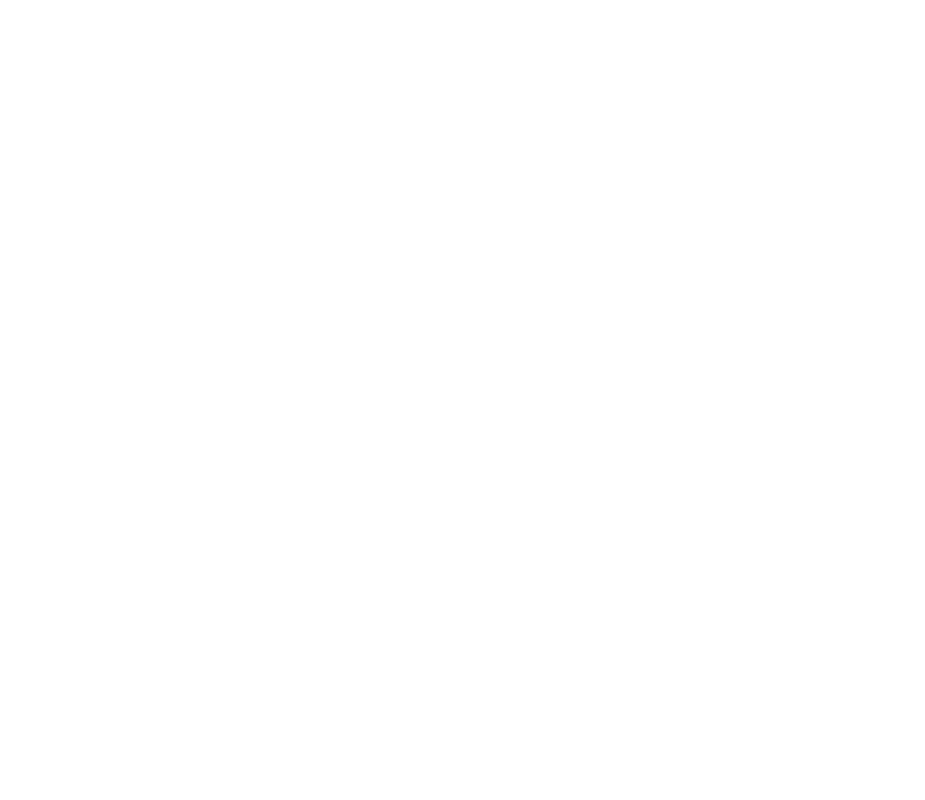
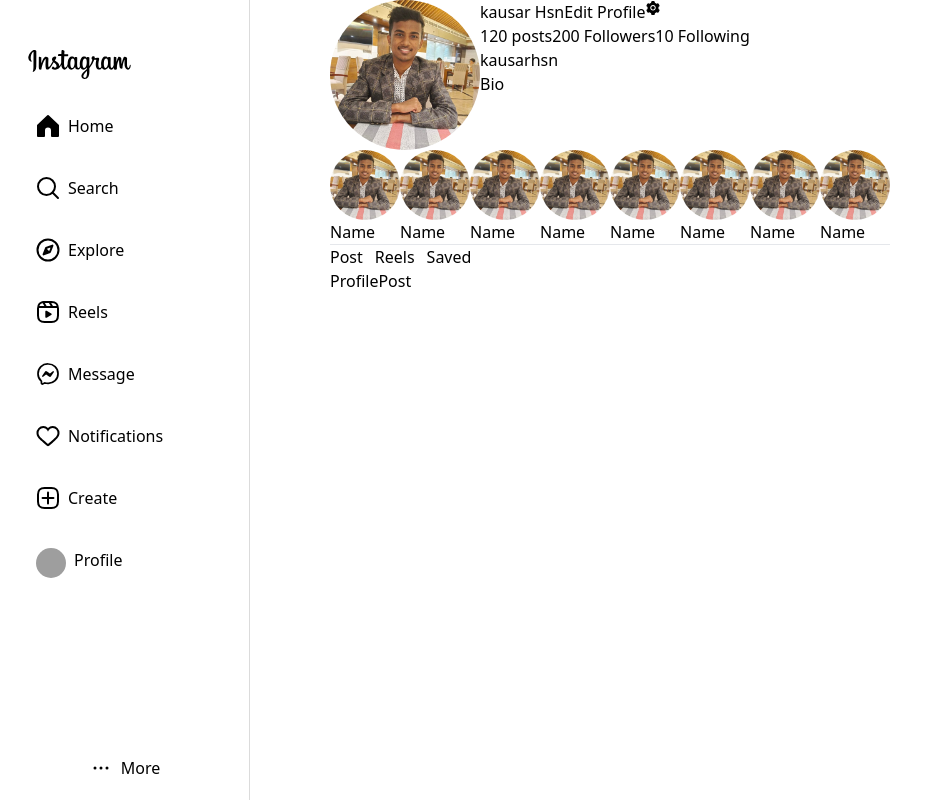
Before and after one commit to kausarHsn09/instagram-clone-new, a React (Vite) app: page /profile/post in a window 1280 px wide. Before the commit this address had no page. Shown: the whole page, without its empty margins (0-925 px from the left). Built offline with nearby package versions, Linux system fonts and the light colour scheme; grey boxes are pictures that could not be loaded.

Commit message:
profile layout

```diff
--- a/src/App.tsx
+++ b/src/App.tsx
@@ -1,10 +1,15 @@
 import { Routes,BrowserRouter,Route } from "react-router-dom"
+
 
 import Home from "./pages/Home"
 import Profile from "./pages/Profile"
 import Reels from "./pages/Reels"
 import Explore from "./pages/Explore"
 import Settings from "./pages/Settings"
+
+import ProfilePost from "./components/profile-post/ProfilePost"
+import ProfileSaved from "./components/profile-post/ProfileSaved"
+import ProfileReels from "./components/profile-post/ProfileReels"
 
 import Applayout from "./pages/Applayout"
 import Message from "./pages/Message"
@@ -15,8 +20,12 @@
        <Routes>
         <Route path="/" element={<Applayout/>}>
           <Route index element={<Home/>}/>
-          <Route path="/profile">
-            <Route index element={<Profile/>}/>
+          <Route path="/profile"  element={<Profile/>}>
+            <Route >
+              <Route path="post" element={<ProfilePost/>}/>
+              <Route path="saved" element={<ProfileSaved/>}/>
+              <Route path="reels" element={<ProfileReels/>}/>
+            </Route>
             <Route path="edit" element={<Settings/>}/>
           </Route>
           <Route path="/reels" element={<Reels/>}/>
--- a/src/components/nav/Nav.tsx
+++ b/src/components/nav/Nav.tsx
@@ -60,7 +60,7 @@
             <CreateLogo /> <p className="md:hidden hidden lg:block ">Create</p>
           </NavLink>
 
-          <NavLink to="/profile" className="navLinks lg:px-4  flex gap-x-2">
+          <NavLink to="/profile/post" className="navLinks lg:px-4  flex gap-x-2">
           <img className={`w-[30px] h-[30px] rounded-full object-cover`} src={ProfilePicture} alt="Profile icon"/>
             <p className="md:hidden hidden lg:block ">Profile</p>
           </NavLink>
--- /dev/null
+++ b/src/components/profile-info/ProfileTop.tsx
@@ -0,0 +1,33 @@
+import ProfilePicture from "../../assets/images/pic.jpg";
+import { AiFillSetting } from "react-icons/ai";
+const ProfileTop = () => {
+  return (
+    <div className="w-full flex">
+      <img
+        className="w-[150px] h-[150px] object-cover rounded-full"
+        src={ProfilePicture}
+      />
+
+      <div className="p_right_side">
+        <div className="flex">
+          <p>kausar Hsn</p>
+          <button>Edit Profile</button>
+          <AiFillSetting />
+        </div>
+
+        <div className="flex">
+          <p className="inline">120 posts</p>
+          <p className="inline">200 Followers</p>
+          <p className="inline">10 Following</p>
+        </div>
+
+        <div className="">
+          <p>kausarhsn</p>
+          <p>Bio</p>
+        </div>
+      </div>
+    </div>
+  );
+};
+
+export default ProfileTop;
--- /dev/null
+++ b/src/components/profile-info/ProgileHighlight.tsx
@@ -0,0 +1,85 @@
+import profileHighlight from "../../assets/images/pic.jpg";
+
+type dataType={
+    id:number,
+    highLightPic:string,
+    highLightName:string
+}
+
+const data:dataType[] =[
+    {
+        id:1,
+        highLightPic:profileHighlight,
+        highLightName: 'picnic'
+    },
+    {
+        id:2,
+        highLightPic:profileHighlight,
+        highLightName: 'Food'
+    },
+    {
+        id:3,
+        highLightPic:profileHighlight,
+        highLightName: 'Coxs Bazar'
+    },
+    {
+        id:4,
+        highLightPic:profileHighlight,
+        highLightName: 'Workstation'
+    },
+    {
+        id:5,
+        highLightPic:profileHighlight,
+        highLightName: 'Teatime'
+    },
+    {
+        id:6,
+        highLightPic:profileHighlight,
+        highLightName: 'Dhaka'
+    },
+    {
+        id:7,
+        highLightPic:profileHighlight,
+        highLightName: 'Gazipur'
+    },
+    {
+        id:8,
+        highLightPic:profileHighlight,
+        highLightName: 'kolkata'
+    },
+
+]
+
+const ProgileHighlights = () => {
+  return (
+    <div className="flex">
+
+     {data.map((item)=>(
+        <ProgileHighlight key={item.id} items={item}/>
+     ))}
+    </div>
+  )
+}
+
+type itemsType ={
+   items:{
+    id:number,
+    highLightPic:string,
+    highLightName: string
+   }
+}
+
+
+const ProgileHighlight = ({items}:itemsType) => {
+
+  return (
+    <div className="flex flex-col">
+      <img className="w-[70px] h-[70px] object-cover rounded-full" src={items.highLightPic} alt="" />
+      <p>Name</p>
+    </div>
+  )
+}
+
+
+
+export default ProgileHighlights
--- /dev/null
+++ b/src/components/profile-post/ProfileInfoLinks.tsx
@@ -0,0 +1,13 @@
+import { Link } from "react-router-dom"
+const ProfileInfoLinks = () => {
+  return (
+    <div className="flex gap-x-3">
+       <Link to='post'>Post</Link>
+       <Link to='reels'>Reels</Link>
+       <Link to='saved'>Saved</Link>
+
+    </div>
+  )
+}
+
+export default ProfileInfoLinks
--- /dev/null
+++ b/src/components/profile-post/ProfilePost.tsx
@@ -0,0 +1,9 @@
+import React from 'react'
+
+const ProfilePost = () => {
+  return (
+    <div>ProfilePost</div>
+  )
+}
+
+export default ProfilePost
--- /dev/null
+++ b/src/components/profile-post/ProfileReels.tsx
@@ -0,0 +1,9 @@
+import React from 'react'
+
+const ProfileReels = () => {
+  return (
+    <div>ProfileReels</div>
+  )
+}
+
+export default ProfileReels
--- /dev/null
+++ b/src/components/profile-post/ProfileSaved.tsx
@@ -0,0 +1,9 @@
+import React from 'react'
+
+const ProfileSaved = () => {
+  return (
+    <div>ProfileSaved</div>
+  )
+}
+
+export default ProfileSaved
--- a/src/components/story/Stories.tsx
+++ b/src/components/story/Stories.tsx
@@ -54,7 +54,7 @@
 
 const Stories = () => {
 
-  const [windowWith,setWindowWith] = useState(500)
+  const [windowWith,setWindowWith] = useState(window.innerWidth)
 
   useEffect(()=>{
     window.addEventListener("resize", () => {
@@ -65,7 +65,7 @@
 
 
   if(650>windowWith) return (
-    <div className=" items-center justify-center  md:w-[630px]   lg:w-[630px] w-[430px] flex flex-row lg:gap-x-5 gap-x-3 overflow-x-auto h-[100px] ">
+    <div className=" items-center justify-center  md:w-[630px]  lg:w-[630px] w-[430px] flex flex-row lg:gap-x-5 gap-x-3 overflow-x-auto h-[100px] ">
       {data.slice(0,6).map((story)=>(
         <Story key={story.id} story={story}/>
       ))}
--- a/src/components/story/Story.tsx
+++ b/src/components/story/Story.tsx
@@ -2,9 +2,11 @@
 import './story.css'
 
 type dataType = {
-  id: number;
-  name: string;
-  image: string;
+ story:{
+  id: number,
+  name: string,
+  image: string,
+ }
 };
 
 const Story = ({story:{id,image,name}}:dataType) => {
--- a/src/pages/Profile.tsx
+++ b/src/pages/Profile.tsx
@@ -1,7 +1,30 @@
+import { useNavigate } from "react-router-dom"
+import { useLocation } from "react-router-dom"
+import { useEffect } from "react"
+
+import { Outlet } from "react-router-dom"
+import ProfileTop from "../components/profile-info/ProfileTop"
+import ProgileHighlights from "../components/profile-info/ProgileHighlight"
+import ProfileInfoLinks from "../components/profile-post/ProfileInfoLinks"
+
 
 const Profile = () => {
+  const navigate= useNavigate()
+  const location = useLocation()
+
+  useEffect(()=>{
+    if(location.pathname === '/profile') navigate('/profile/post')
+  },[location.pathname,navigate ])
+
   return (
-    <div>Profile</div>
+    <div>
+      <ProfileTop/>
+      <ProgileHighlights/>
+      <hr />
+      <ProfileInfoLinks/>
+
+      <Outlet/>
+    </div>
   )
 }
 
```
